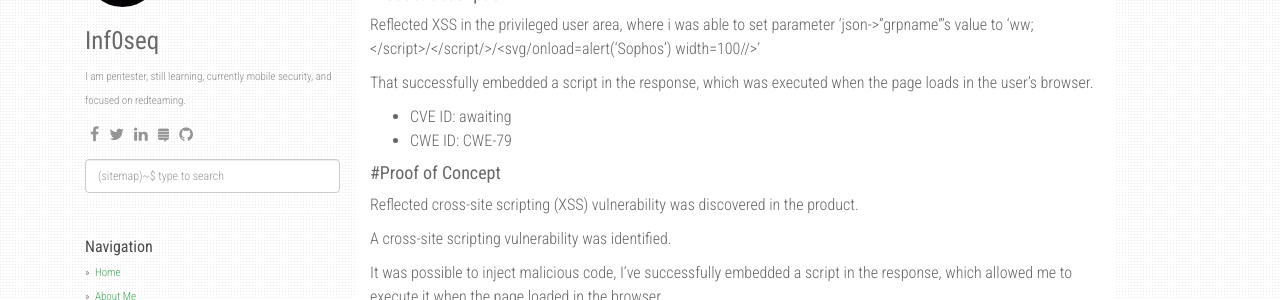
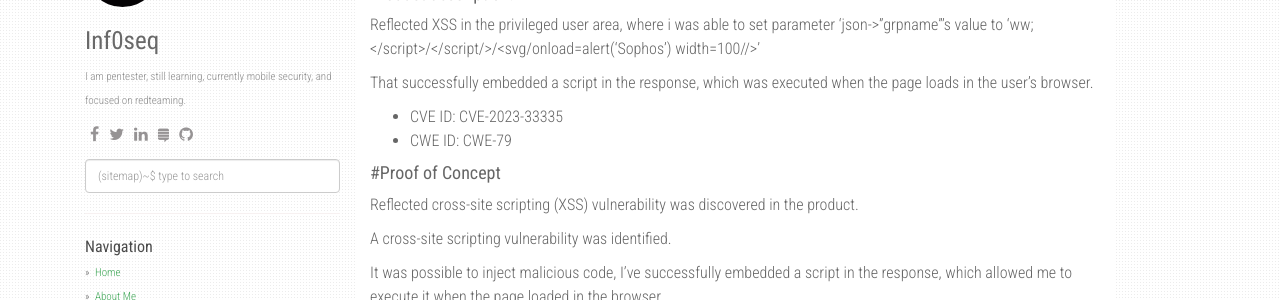
Before and after one commit to inf0seq/inf0seq.github.io, a Jekyll site: the page built from _posts/2023-05-03-Cross-Site scripting (XSS) in Sophos iView.md, in a window 1280 px wide and 900 px high. Shown: the part 168-468 px from the top of the window. Built offline with Jekyll 4.4.1, drawn with Linux system fonts in a browser that asks for light colours; nearby versions of some CDN libraries; comment, search, counter and statistics services are not loaded.

Commit message:
Update 2023-05-03-Cross-Site scripting (XSS) in Sophos iView.md

```diff
--- a/_posts/2023-05-03-Cross-Site scripting (XSS) in Sophos iView.md
+++ b/_posts/2023-05-03-Cross-Site scripting (XSS) in Sophos iView.md
@@ -15,7 +15,7 @@ Reflected XSS in the privileged user area, where i was able to set parameter 'js
 
 That successfully embedded a script in the response, which was executed when the page loads in the user's browser.
 
-* CVE ID: awaiting
+* CVE ID: CVE-2023-33335
 * CWE ID: CWE-79
 
 #### #Proof of Concept
```
